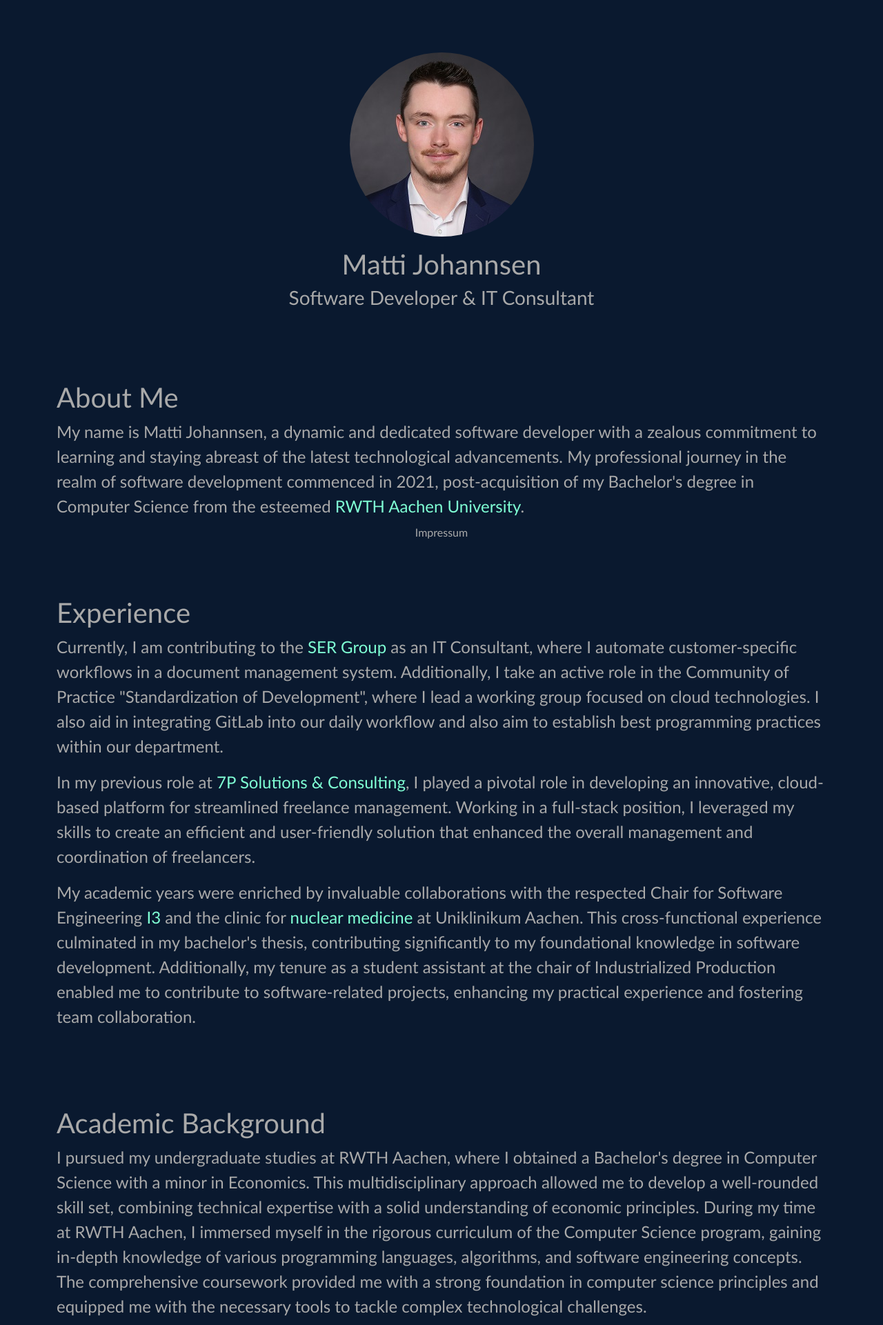
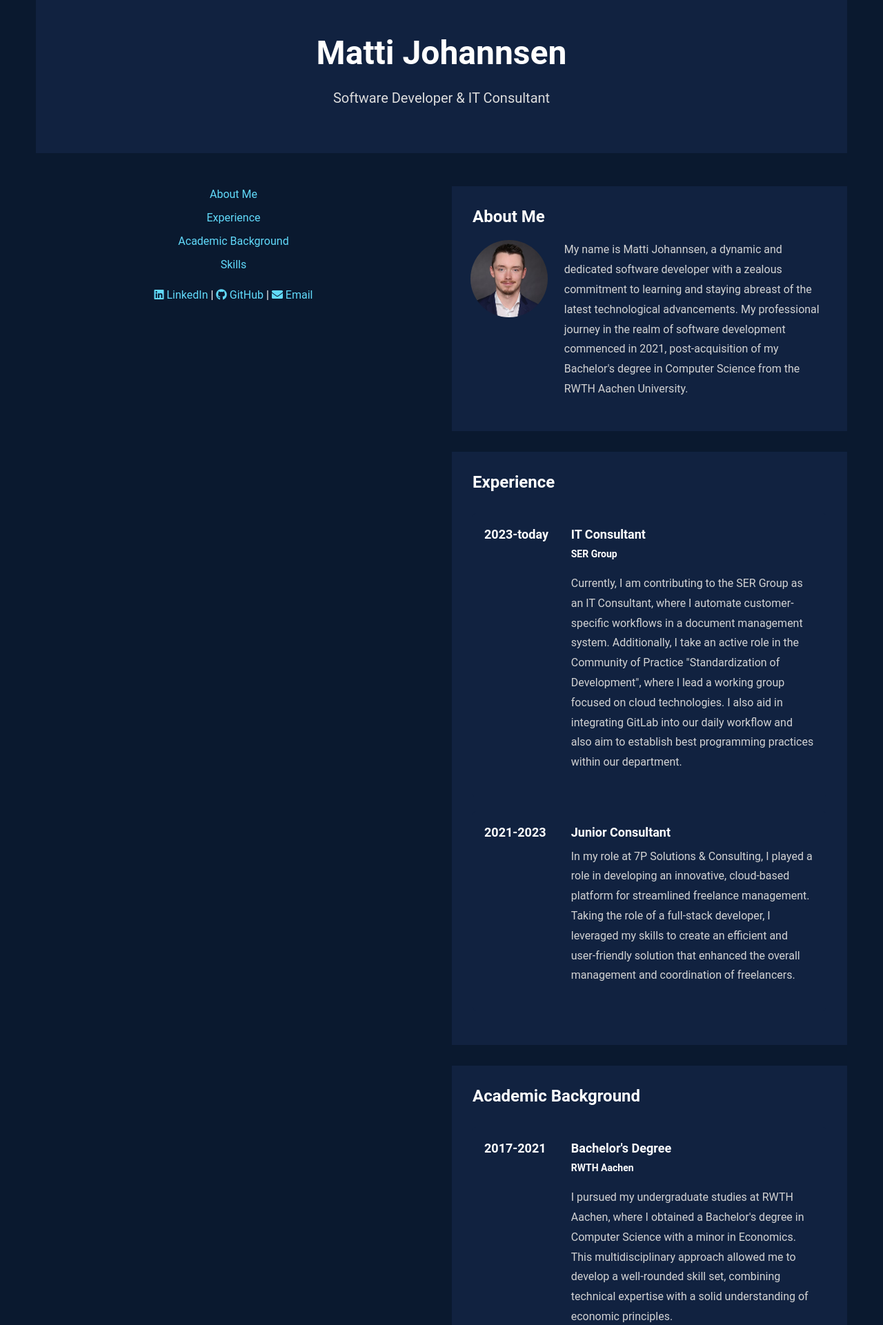
Before and after one commit to Makjster/personal-website, a PHP site: page / in a window 1280 px wide. Shown: the top 1921 px of the page at 69% size. Run offline with PHP 8.4, Linux system fonts and the light colour scheme; some libraries are stand-ins or nearby versions.

Commit message:
Complete rework

```diff
--- a/css/main.css
+++ b/css/main.css
@@ -1,58 +1,213 @@
-body{
+body {
     background-color: #0a192f;
-    font-family: Calibri;
-    color: darkgray;
+    font-family: "Roboto", sans-serif;
+    color: #fff;
+    margin: 0;
+    padding: 0;
 }
-img {
-    border-radius: 50%;
-    max-width:100%;
-    max-height:100%;
-    -o-object-fit:scale-down;
-    object-fit:scale-down;
-    margin-top: 2.5%;
-    opacity: 1.0;
-    transition: opacity .25s ease-in-out;
-    -moz-transition: opacity .25s ease-in-out;
-    -webkit-transition: opacity .25s ease-in-out;
+
+.container {
+    max-width: 1200px;
+    margin: 0 auto;
+}
+
+.title {
+    padding: 60px;
+    text-align: center;
+    background-color: #112240;
+}
+
+.title h1 {
+    font-size: 48px;
+    font-weight: bold;
+    margin-bottom: 20px;
+}
+
+.title h3 {
+    font-size: 20px;
+    font-weight: normal;
+    margin-bottom: 20px;
+}
+
+
+.row {
+    display: flex;
+    flex-wrap: wrap;
+    margin-right: -15px;
+    margin-left: -15px;
+}
+
+.col-lg-4 {
+    flex: 0 0 50%;
+    max-width: 50%;
+    padding-right: 15px;
+    padding-left: 15px;
+}
+
+.col-lg-8 {
+    flex: 0 0 50%;
+    max-width: 50%;
+    padding-right: 15px;
+    padding-left: 15px;
+}
+
+.section-container {
+    padding: 30px;
+    background-color: #112240;
+    margin-bottom: 30px;
+    transition: background-color 0.3s ease-in-out;
+}
+
+h2 {
+    font-size: 24px;
+    font-weight: bold;
+    margin-bottom: 20px;
+    color: #fff;
+}
+
+p {
+    font-size: 16px;
+    line-height: 1.8;
+    color: #d3d3d3;
+}
+
+h4 {
+    font-size: 14px;
+    font-weight: bold;
+    margin-bottom: 20px;
+    color: #fff;
+}
+
+.nav-container {
+    position: sticky;
+    top: 80px;
+}
+
+.navigation {
+    list-style: none;
+    padding-left: 0;
+    margin-bottom: 20px;
+}
+
+.navigation ul {
+    margin: 0;
+    padding: 0;
+    list-style-type: none;
 
 }
-img:hover{
-    opacity: 0.7;
-}
-.center{
-    display: block;
-    margin-right: auto;
-    margin-left: auto;
-    border-color: black;
 
-}
-.content{
-    margin-right: auto;
-    margin-left: auto;
-}
-.title{
-    padding-top: 2.5%;
-    text-align: center;
+.navigation li {
+    margin-bottom: 10px;
 }
 
-h2{
-    font-size: 40px;
+.navigation a {
+    color: #61dafb;
+    text-decoration: none;
+    transition: color 0.3s ease-in-out;
 }
-p{
-    text-align: left;
-    font-size: 24px;
+
+.navigation a:hover {
+    color: #fff;
 }
-a{
+
+.contact-links {
+    margin-top: 20px;
+    color: #fff;
+}
+
+.contact-links a {
+    color: #61dafb;
     text-decoration: none;
-    color: aquamarine;
+    transition: color 0.3s ease-in-out;
 }
-.footer{
-    position: fixed;
-    left: 0;
-    bottom: 0;
-    width: 100%;
+
+.contact-links a:hover {
+    color: #fff;
+}
+
+
+.footer {
+    background-color: #0f4c75;
+    color: #d3d3d3;
     text-align: center;
+    padding: 20px;
 }
-.footer > a{
-    color: darkgray;
+
+.img-fluid {
+    max-width: 100%;
+    height: auto;
 }
+
+.experience-container {
+    margin-top: 30px;
+}
+
+.experience-item {
+    padding: 20px;
+    background-color: #112240;
+    margin-bottom: 20px;
+    border-radius: 5px;
+    transition: background-color 0.3s ease-in-out;
+}
+
+.experience-item:hover {
+    background-color: #0f4c75;
+}
+
+.experience-item h3 {
+    color: #fff;
+    font-size: 18px;
+    font-weight: bold;
+    margin-bottom: 10px;
+}
+
+.academic-container {
+    margin-top: 30px;
+}
+
+.academic-item {
+    padding: 20px;
+    background-color: #112240;
+    margin-bottom: 20px;
+    border-radius: 5px;
+    transition: background-color 0.3s ease-in-out;
+}
+
+.academic-item:hover {
+    background-color: #0f4c75;
+}
+
+.academic-item h3 {
+    color: #fff;
+    font-size: 18px;
+    font-weight: bold;
+    margin-bottom: 10px;
+}
+
+.skills-container {
+    display: flex;
+    flex-wrap: wrap;
+    justify-content: space-between;
+    margin-top: 20px;
+}
+
+.skill-item {
+    width: 48%;
+    margin-bottom: 20px;
+}
+
+.skill-item h4 {
+    margin-bottom: 10px;
+}
+
+.progress {
+    height: 15px;
+    background-color: #e9ecef;
+    border-radius: 10px;
+}
+
+.progress-bar {
+    height: 100%;
+    background-color: #0f4c75;
+    border-radius: 10px;
+}
--- a/index.html
+++ b/index.html
@@ -9,8 +9,14 @@
     <meta content="software, developer, web, engineer" name="keywords">
     <link rel="icon" href="images/favicon.png" sizes="16x16">
 
+    <!-- Font Awesome -->
+    <link rel="stylesheet" href="https://use.fontawesome.com/releases/v5.5.0/css/all.css"
+          integrity="sha384-B4dIYHKNBt8Bc12p+WXckhzcICo0wtJAoU8YZTY5qE0Id1GSseTk6S+L3BlXeVIU" crossorigin="anonymous">
+
+
     <!-- Bootstrap CSS -->
-    <link href="https://cdn.jsdelivr.net/npm/bootstrap@5.0.0-beta1/dist/css/bootstrap.min.css" rel="stylesheet" integrity="sha384-giJF6kkoqNQ00vy+HMDP7azOuL0xtbfIcaT9wjKHr8RbDVddVHyTfAAsrekwKmP1" crossorigin="anonymous">
+    <link href="https://cdn.jsdelivr.net/npm/bootstrap@5.0.0-beta1/dist/css/bootstrap.min.css" rel="stylesheet"
+          integrity="sha384-giJF6kkoqNQ00vy+HMDP7azOuL0xtbfIcaT9wjKHr8RbDVddVHyTfAAsrekwKmP1" crossorigin="anonymous">
     <link rel="stylesheet" href="css/main.css" type="text/css"/>
 
     <title>Matti Johannsen</title>
@@ -19,79 +25,245 @@
 
 <div class="container content">
     <!-- Title Section -->
-    <div class="title text-center py-5">
-        <img src="images/matti_johannsen.jpg" class="rounded-circle mb-3" alt="Matti Johannsen">
-        <h1>Matti Johannsen</h1>
-        <h3>Software Developer & IT Consultant</h3>
+    <div class="title py-5">
+        <div class="container">
+            <div class="text-center">
+                <h1 class="display-4 mb-4" style="color: #fff;">Matti Johannsen</h1>
+                <h3 class="h5" style="color: #ddd;">Software Developer & IT Consultant</h3>
+            </div>
+        </div>
     </div>
 
-    <!-- About Me Section -->
     <div class="row py-5">
-        <div class="col">
+        <!-- Navigation Section -->
+        <div class="col-lg-4" align="center">
+            <div class="nav-container">
+                <nav class="navigation">
+                    <ul>
+                        <li><a href="#about">About Me</a></li>
+                        <li><a href="#experience">Experience</a></li>
+                        <li><a href="#academic">Academic Background</a></li>
+                        <li><a href="#skills">Skills</a></li>
+                    </ul>
+                </nav>
+                <div class="contact-links">
+                    <a href="https://www.linkedin.com/in/matti-johannsen-9950871b3/" target="_blank"><i
+                            class="fab fa-linkedin"></i> LinkedIn</a> |
+                    <a href="https://github.com/Makjster" target="_blank"><i class="fab fa-github"></i> GitHub</a> |
+                    <a href="mailto:Matti.Johannsen@gmx.de"><i class="fas fa-envelope"></i> Email</a>
+                </div>
+            </div>
+        </div>
+
+        <!-- Main Content Section -->
+        <div class="col-lg-8">
+            <div id="about" class="section-container">
                 <h2>About Me</h2>
+                <div class="row">
+                    <div class="col-md-3">
+                        <img src="images/matti_johannsen.jpg" alt="Matti Johannsen"
+                             class="img-fluid rounded-circle mb-3">
+                    </div>
+                    <div class="col-md-9">
                         <p>
-               My name is Matti Johannsen, a dynamic and dedicated software developer with a zealous commitment to learning and staying abreast of the latest technological advancements. My professional journey in the realm of software development commenced in 2021, post-acquisition of my Bachelor's degree in Computer Science from the esteemed <a href="https://www.rwth-aachen.de/go/id/a/?lidx=1" target="_blank">RWTH Aachen University</a>.
+                            My name is Matti Johannsen, a dynamic and dedicated software developer with a zealous
+                            commitment to learning and staying abreast of the latest technological advancements. My
+                            professional journey in the realm of software development commenced in 2021,
+                            post-acquisition of my Bachelor's degree in Computer Science from the RWTH Aachen
+                            University.
                         </p>
                     </div>
                 </div>
+            </div>
 
-    <!-- Experience Section -->
-    <div class="row py-5">
-        <div class="col">
+            <div id="experience" class="section-container">
                 <h2>Experience</h2>
+                <div class="experience-container">
+                    <div class="experience-item" onclick="window.open('https://www.sergroup.com/en/', '_blank');"
+                         style="cursor: pointer;">
+                        <div class="row">
+                            <div class="col-md-3">
+                                <h3>2023-today</h3>
+                            </div>
+                            <div class="col-md-9">
+                                <h3>IT Consultant</h3>
+                                <h4>SER Group</h4>
                                 <p>
-            Currently, I am contributing to the <a href="https://www.sergroup.com/en/" target="_blank">SER Group</a> as an IT Consultant, where I automate customer-specific workflows in a document management system.
-            Additionally, I take an active role in the Community of Practice "Standardization of Development", where I lead a working group focused on cloud technologies. I also aid in integrating GitLab into our daily workflow and also aim to establish best programming practices within our department.
-            </p>
-            <p>
-            In my previous role at <a href="https://7p-solutions-consulting.com/en/" target="_blank">7P Solutions & Consulting</a>, I played a pivotal role in developing an innovative, cloud-based platform for streamlined freelance management. Working in a full-stack position, I leveraged my skills to create an efficient and user-friendly solution that enhanced the overall management and coordination of freelancers.
-            </p>
-            <p>
-            My academic years were enriched by invaluable collaborations with the respected Chair for Software Engineering <a href="https://www.se-rwth.de/" target="_blank">I3</a> and the clinic for <a href="https://www.ukaachen.de/en/clinics-institutes/klinik-fuer-nuklearmedizin/" target="_blank">nuclear medicine</a> at Uniklinikum Aachen. This cross-functional experience culminated in my bachelor's thesis, contributing significantly to my foundational knowledge in software development. Additionally, my tenure as a student assistant at the chair of Industrialized Production enabled me to contribute to software-related projects, enhancing my practical experience and fostering team collaboration.
+                                    Currently, I am contributing to the SER Group as an IT Consultant, where I automate
+                                    customer-specific workflows in a document management system.
+                                    Additionally, I take an active role in the Community of Practice "Standardization of
+                                    Development", where I lead a working group focused on cloud technologies. I also aid
+                                    in integrating GitLab into our daily workflow and also aim to establish best
+                                    programming practices within our department.
                                 </p>
                             </div>
                         </div>
-
-    <!-- Academic Background Section -->
-    <div class="row py-5">
-        <div class="col">
-            <h2>Academic Background</h2>
+                    </div>
+                    <div class="experience-item"
+                         onclick="window.open('https://7p-solutions-consulting.com/en/', '_blank');"
+                         style="cursor: pointer;">
+                        <div class="row">
+                            <div class="col-md-3">
+                                <h3>2021-2023</h3>
+                            </div>
+                            <div class="col-md-9">
+                                <h3>Junior Consultant</h3>
                                 <p>
-                I pursued my undergraduate studies at RWTH Aachen, where I obtained a Bachelor's degree in Computer Science with a minor in Economics. This multidisciplinary approach allowed me to develop a well-rounded skill set, combining technical expertise with a solid understanding of economic principles.
-                During my time at RWTH Aachen, I immersed myself in the rigorous curriculum of the Computer Science program, gaining in-depth knowledge of various programming languages, algorithms, and software engineering concepts. The comprehensive coursework provided me with a strong foundation in computer science principles and equipped me with the necessary tools to tackle complex technological challenges.
-            </p>
-            <p>
-                In addition to my coursework, I had the privilege of serving as a tutor for the course <i>Datacommunication and Security</i> at the chair for <a href="https://www.comsys.rwth-aachen.de/home" target="_blank">Communication and Distributed Systems</a>. This role involved assisting students with understanding complex concepts, facilitating discussions, and providing guidance on practical assignments. It was a rewarding experience that honed my communication and leadership skills while deepening my knowledge of data communication and security protocols.
-            </p>
-            <p>
-                I wrote my bachelor's thesis at the chair of Software Engineering in collaboration with the Uniklinikum Aachen with the topic <i>Development of a Domain-Specific Language for Controlling
-                a Syringe Pump of a Pharmaceutical Synthesis Plant</i>.
+                                    In my role at 7P Solutions & Consulting, I played a role in developing an
+                                    innovative, cloud-based platform for streamlined freelance management. Taking the
+                                    role of a full-stack developer, I leveraged my skills to create an efficient and
+                                    user-friendly solution that enhanced the overall management and coordination of
+                                    freelancers.
                                 </p>
                             </div>
                         </div>
-
-    <!-- Skills Section -->
-    <div class="row py-5">
-        <div class="col">
-            <h2>Skills</h2>
+                    </div>
+                </div>
+            </div>
+            <div id="academic" class="section-container">
+                <h2>Academic Background</h2>
+                <div class="academic-container">
+                    <div class="academic-item"
+                         onclick="window.open('https://www.rwth-aachen.de/go/id/a/?lidx=1', '_blank');"
+                         style="cursor: pointer;">
+                        <div class="row">
+                            <div class="col-md-3">
+                                <h3>2017-2021</h3>
+                            </div>
+                            <div class="col-md-9">
+                                <h3>Bachelor's Degree</h3>
+                                <h4>RWTH Aachen</h4>
                                 <p>
-            Good knowledge: Java, Python, MYSQL <br>
-            Decent knowledge: CSS, HTML, JavaScript, C#<br>
-            Other skills: GIT, CI/CD, Software development, Database design, Analytical thinking, Networks<br>
-            Frameworks: Spring, Vaadin, Rest API, Bootstrap, Windows Presentation Foundation
+                                    I pursued my undergraduate studies at RWTH Aachen, where I obtained a Bachelor's
+                                    degree in Computer Science with a minor in Economics. This multidisciplinary
+                                    approach allowed me to develop a well-rounded skill set, combining technical
+                                    expertise with a solid understanding of economic principles.
                                 </p>
                             </div>
                         </div>
+                    </div>
+                    <div class="academic-item" onclick="window.open('https://www.ip.rwth-aachen.de/', '_blank');"
+                         style="cursor: pointer;">
+                        <div class="row">
+                            <div class="col-md-3">
+                                <h3>2018-2021</h3>
+                            </div>
+                            <div class="col-md-9">
+                                <h3>Student Assistant</h3>
+                                <h4>Chair of Individualized Production in Architecture</h4>
+                                <p>
+                                    I actively contributed to software-related projects for industrial, research, and
+                                    internal purposes. These endeavors encompassed a range of responsibilities,
+                                    including the development of an MQTT-based software tool for precise robot control.
+                                    Furthermore, I conceptualized and implemented a Rust-based web application,
+                                    establishing it as a benchmark within the field. Additionally, I successfully
+                                    engineered a PHP-based authentication web service, skillfully integrating a
+                                    comprehensive user database. I demonstrated proficiency in adapting web design
+                                    elements across multiple services.
+                                    Furthermore, I played a crucial role in software design for seamless data exchange
+                                    between diverse systems, namely Computer-Aided Design, Computer-Aided Manufacturing,
+                                    and Building Information Modeling, while also undertaking rigorous compliance
+                                    testing as part of a research undertaking.
+                                </p>
+                            </div>
+                        </div>
+                    </div>
+                    <div class="academic-item"
+                         onclick="window.open('https://www.comsys.rwth-aachen.de/home', '_blank');"
+                         style="cursor: pointer;">
+                        <div class="row">
+                            <div class="col-md-3">
+                                <h3>2020</h3>
+                            </div>
+                            <div class="col-md-9">
+                                <h3>Tutoring Experience</h3>
+                                <h4>Chair of Communication and Distributed Systems</h4>
+                                <p>
+                                    In addition to my coursework, I had the privilege of serving as a tutor for the
+                                    course <i>Datacommunication and Security</i>.
+                                    This role involved assisting students with understanding
+                                    complex concepts, facilitating discussions, and providing guidance on practical
+                                    assignments. It was a rewarding experience that honed my communication and
+                                    presentation skills while deepening my knowledge of data communication and security
+                                    protocols.
+                                </p>
+                            </div>
+                        </div>
+                    </div>
+                    <div class="academic-item" onclick="window.open('https://www.ukaachen.de/en/', '_blank');"
+                         style="cursor: pointer;">
+                        <div class="row">
+                            <div class="col-md-3">
+                                <h3>2021</h3>
+                            </div>
+                            <div class="col-md-9">
+                                <h3>Bachelor's Thesis</h3>
+                                <h4>Uniklinikum Aachen</h4>
+                                <p>
+                                    I wrote my bachelor's thesis at the chair of Software Engineering in collaboration
+                                    with the Uniklinikum Aachen with the topic <i>Development of a Domain-Specific
+                                    Language for Controlling a Syringe Pump of a Pharmaceutical Synthesis Plant</i>.
+                                </p>
+                            </div>
+                        </div>
+                    </div>
+                </div>
+            </div>
 
-    <!-- Contact Section -->
-    <div class="row py-5 text-center">
+
+            <!-- Skills Section -->
+            <div class="section-container">
                 <div class="col">
-            <h2>Contact</h2>
-            <p style="text-align: center">
-                <a href="https://www.linkedin.com/in/matti-johannsen-9950871b3/" target="_blank">LinkedIn</a> |
-                <a href="https://github.com/Makjster" target="_blank">GitHub</a> |
-                <a href="mailto:Matti.Johannsen@gmx.de">Email</a>
-            </p>
+                    <h2>Skills</h2>
+                    <div class="skills-container">
+                        <div class="container">
+                            <div class="row">
+                                <div class="col-md-6">
+                                    <div class="skill-item">
+                                        <h4>Java</h4>
+                                        <div class="progress">
+                                            <div class="progress-bar" role="progressbar" style="width: 80%;"
+                                                 aria-valuenow="80" aria-valuemin="0" aria-valuemax="100"></div>
+                                        </div>
+                                    </div>
+                                    <div class="skill-item">
+                                        <h4>Python</h4>
+                                        <div class="progress">
+                                            <div class="progress-bar" role="progressbar" style="width: 70%;"
+                                                 aria-valuenow="70" aria-valuemin="0" aria-valuemax="100"></div>
+                                        </div>
+                                    </div>
+                                    <div class="skill-item">
+                                        <h4>MYSQL</h4>
+                                        <div class="progress">
+                                            <div class="progress-bar" role="progressbar" style="width: 75%;"
+                                                 aria-valuenow="75" aria-valuemin="0" aria-valuemax="100"></div>
+                                        </div>
+                                    </div>
+                                </div>
+                                <div class="col-md-6">
+                                    <div class="skill-item">
+                                        <h4>Spring</h4>
+                                        <div class="progress">
+                                            <div class="progress-bar" role="progressbar" style="width: 75%;"
+                                                 aria-valuenow="75" aria-valuemin="0" aria-valuemax="100"></div>
+                                        </div>
+                                    </div>
+                                    <div class="skill-item">
+                                        <h4>GIT</h4>
+                                        <div class="progress">
+                                            <div class="progress-bar" role="progressbar" style="width: 85%;"
+                                                 aria-valuenow="85" aria-valuemin="0" aria-valuemax="100"></div>
+                                        </div>
+                                    </div>
+                                </div>
+                            </div>
+                        </div>
+                    </div>
+                </div>
+            </div>
+
+
         </div>
     </div>
 </div>
```
Lines whose indentation alone changed are shown as unchanged.
